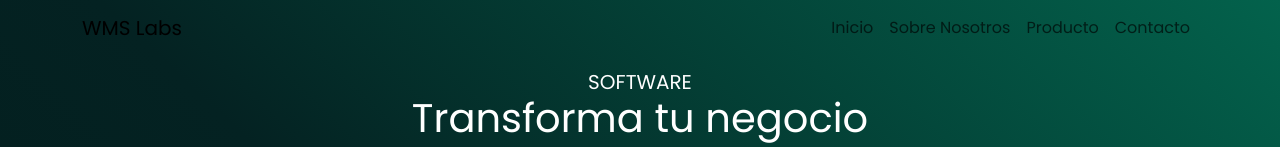
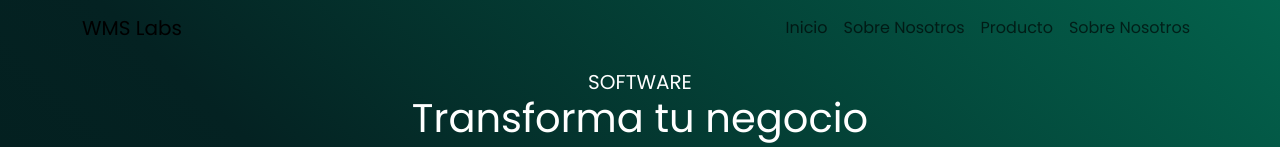
Before and after one commit to 103856/WMS-LABS, a Vue app: page / in a window 1280 px wide. Shown: the top 147 px of the page. Built offline with nearby package versions, Linux system fonts and the light colour scheme; a web font is replaced by a local one.

Commit message:
WMS-98: Resstructuracion, creacion del layout y cambio a la carpeta paginas

```diff
--- a/src/components/NavigationMenu.vue
+++ b/src/components/NavigationMenu.vue
@@ -10,16 +10,16 @@
       <div class="collapse navbar-collapse" id="navbarNav">
         <ul class="navbar-nav ms-auto">
           <li class="nav-item">
-            <router-link class="nav-link" to="/App">Inicio</router-link>
+            <router-link class="nav-link" to="/">Inicio</router-link>
           </li>
           <li class="nav-item">
             <a class="nav-link" href="#contenido">Sobre Nosotros</a>
           </li>
           <li class="nav-item">
-            <router-link class="nav-link" to="/Producto">Producto</router-link>
+            <router-link class="nav-link" to="/ProductPage">Producto</router-link>
           </li>
           <li class="nav-item">
-            <a class="nav-link" href="#footer">Contacto</a>
+            <router-link class="nav-link" to="/ContactPage">Sobre Nosotros</router-link>
           </li>
         </ul>
       </div>
--- a/src/pages/HomeView.vue
+++ b/src/pages/HomePage.vue
@@ -13,7 +13,7 @@
   import DefaultLayout from '@/layouts/DefaultLayout.vue';  // Verifica la ruta de importación
 
   export default {
-    name: 'HomeView',
+    name: 'HomePage',
     components: {
       DefaultLayout,  // Asegúrate de registrar el componente
     },
--- a/src/pages/Producto.vue
+++ b/src/pages/ProductPage.vue
@@ -76,7 +76,7 @@
 
 <script>
 export default {
-  name: "Producto",
+  name: "ProductPage",
   data() {
     return {
       cards: [
--- a/src/router/index.js
+++ b/src/router/index.js
@@ -1,22 +1,22 @@
 import { createRouter, createWebHistory } from 'vue-router';
-import HomeView from '../pages/HomeView.vue';  // Importa HomeView correctamente
-import Producto from '../pages/Producto.vue';
-import Contacto from '../pages/Contacto.vue';
+import HomeView from '../pages/HomePage.vue';  // Importa HomeView correctamente
+import Producto from '../pages/ProductPage.vue';
+import Contacto from '../pages/ContactPage.vue';
 
 const routes = [
   {
     path: '/',  // Ruta principal
-    name: 'Home',
+    name: 'HomePage',
     component: HomeView,
   },
   {
-    path: '/producto',
-    name: 'Producto',
+    path: '/productPage',
+    name: 'ProductPage',
     component: Producto,
   },
   {
-    path: '/contacto',
-    name: 'Contacto',
+    path: '/contactPage',
+    name: 'ContactPage',
     component: Contacto,
   }
 ];
```
Also changed, not shown: src/pages/ContactPage.vue (renamed from src/pages/Contacto.vue).
